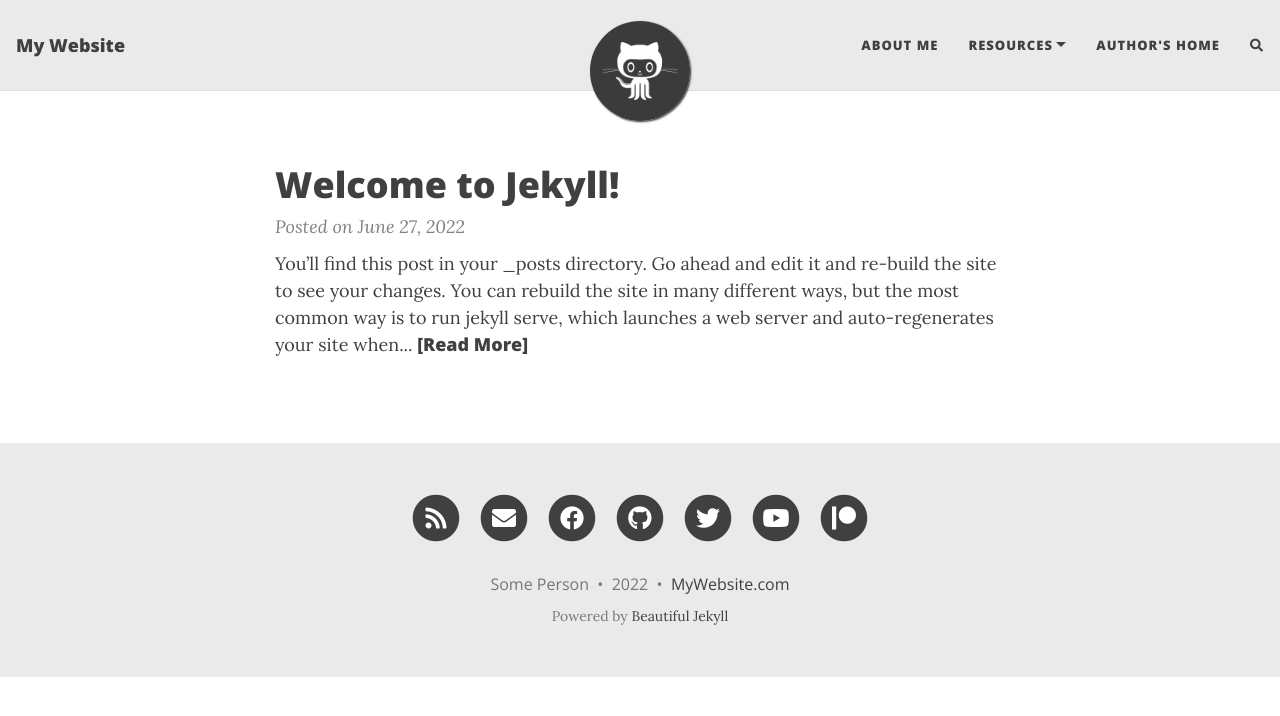
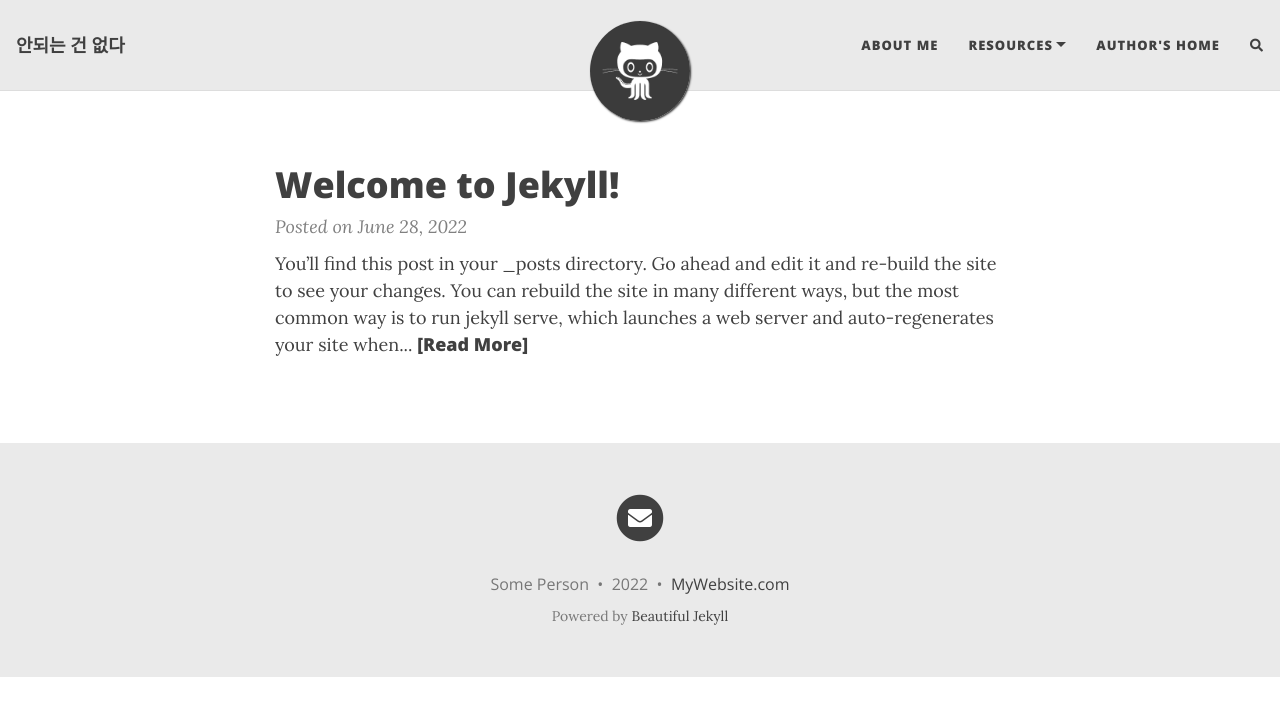
Before and after one commit to estrellita12/estrellita12.github.io, a Jekyll site: the page built from index.markdown, in a window 1280 px wide. Shown: the top 716 px of the page. Built offline with Jekyll 4.4.1, drawn with Linux system fonts in a browser that asks for light colours; nearby versions of some CDN libraries; the list of posts is cut into pages by our own code; comment, search, counter and statistics services are not loaded; part of the change alters nothing that is shown.

Commit message:
theme change

```diff
--- a/_config.yml
+++ b/_config.yml
@@ -6,7 +6,7 @@
 # --- Required options --- #
 
 # Name of website
-title: My Website
+title: 안되는 건 없다
 
 # Your name to show in the footer
 author: Some Person
@@ -18,7 +18,7 @@ navbar-links:
   Resources:
     - Beautiful Jekyll: "https://beautifuljekyll.com"
     - Learn markdown: "https://www.markdowntutorial.com/"
-  Author's home: "https://deanattali.com"
+  Author's home: "https://estrellita.org"
 
 # --- Logo --- #
 
@@ -39,13 +39,13 @@ round-avatar: true
 # Select the social network links that you want to show in the footer.
 # Uncomment the links you want to show and add your information to each one.
 social-network-links:
-  email: "someone@example.com"
-  rss: true  # remove this line if you don't want to show an RSS link at the bottom
-  facebook: deanattali
-  github: daattali
-  twitter: daattali
-  patreon: DeanAttali
-  youtube: c/daattali
+  email: "estrellita12@naver.com"
+#  rss: true  # remove this line if you don't want to show an RSS link at the bottom
+#  facebook: deanattali
+#  github: daattali
+#  twitter: daattali
+#  patreon: DeanAttali
+#  youtube: c/daattali
 #  medium: yourname
 #  reddit: yourname
 #  linkedin: daattali
@@ -217,7 +217,7 @@ date_format: "%B %-d, %Y"
 # --- You don't need to touch anything below here (but you can if you want) --- #
 
 # Output options (more information on Jekyll's site)
-timezone: "America/Toronto"
+timezone: "Asia/Seoul"
 markdown: kramdown
 highlighter: rouge
 permalink: /:year-:month-:day-:title/
```
